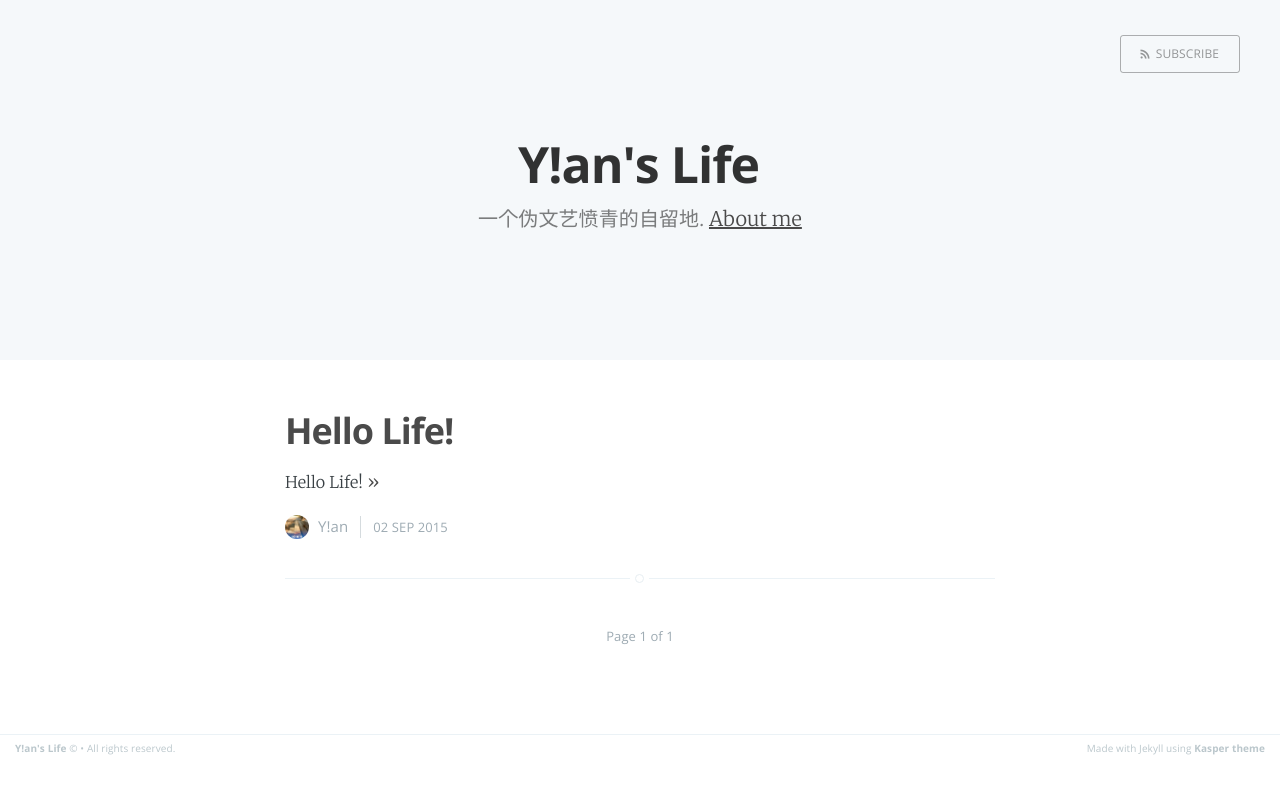
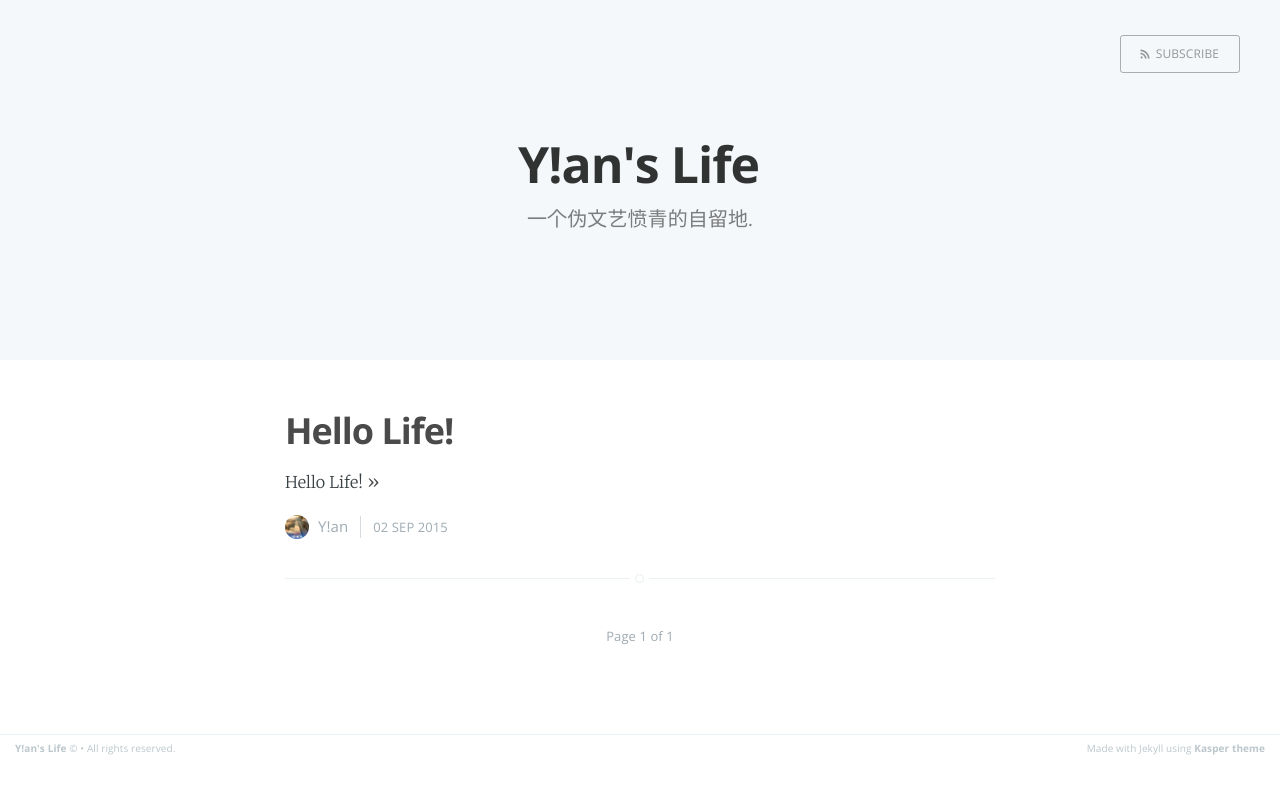
Before and after one commit to YianAndCode/YianAndCode.github.io, a Jekyll site: the page built from index.html, in a window 1280 px wide. Shown: the top 794 px of the page. Built offline with Jekyll 4.4.1, drawn with Linux system fonts in a browser that asks for light colours; Markdown is read by kramdown in place of the engine named in the settings; the list of posts is cut into pages by our own code.

Commit message:
remove About

```diff
--- a/index.html
+++ b/index.html
@@ -19,7 +19,6 @@ about: 'about.html'
             <h1 class="page-title">{{ site.name }}</h1>
             <h2 class="page-description">
                 {% if site.description %} {{ site.description }}. {% endif %}
-                {% if page.about %} <a href='{{ site.baseurl }}{{ page.about }}'> About me </a> {% endif %}
             </h2>
         </div>
     </div>
```
